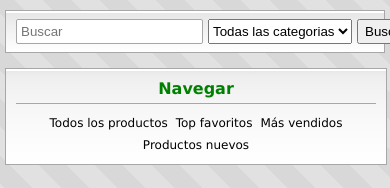
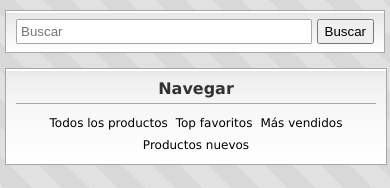
Before and after one commit to axlwhoo/axlwhoo.github.io, a plain HTML site: page index.html in a window 390 px wide. Shown: the top 188 px of the page. Drawn offline with Linux system fonts and the light colour scheme.

Commit message:
Add files via upload

```diff
--- a/css/styles.css
+++ b/css/styles.css
@@ -586,7 +586,7 @@ ul { list-style: none; padding: 0; }
         display: block !important;
         text-align: center !important;
         font-size: 16px !important;
-        color: #008000 !important;
+        color: #333 !important;
         margin: 10px !important;
         font-weight: bold !important;
     }
--- a/index.html
+++ b/index.html
@@ -12,9 +12,6 @@
         <div class="header-container">
             <div class="search-bar-container">
                 <input type="text" placeholder="Buscar" class="search-input">
-                <select class="category-select">
-                    <option>Todas las categorias</option>
-                </select>
                 <button class="search-btn">Buscar</button>
             </div>
         </div>
```
